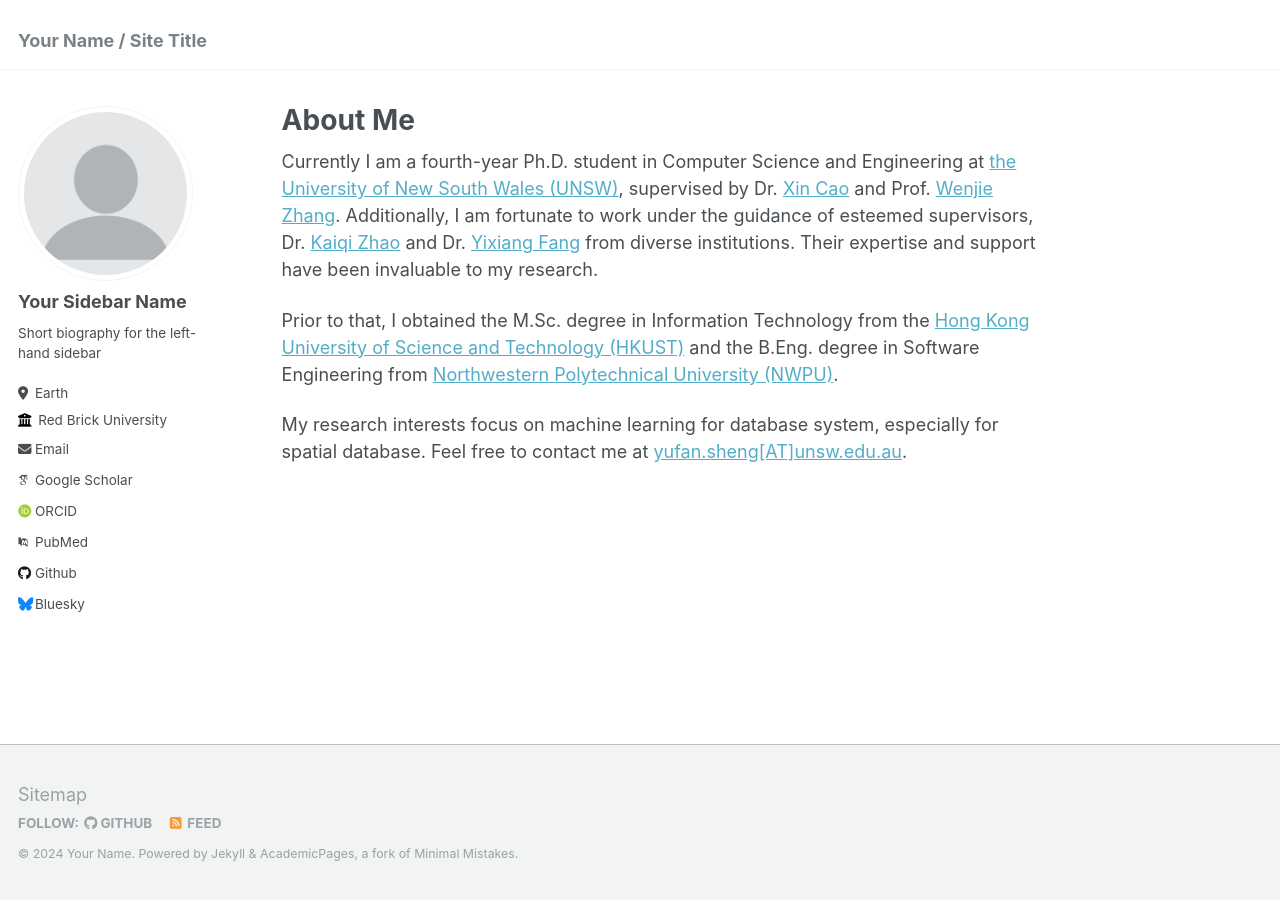
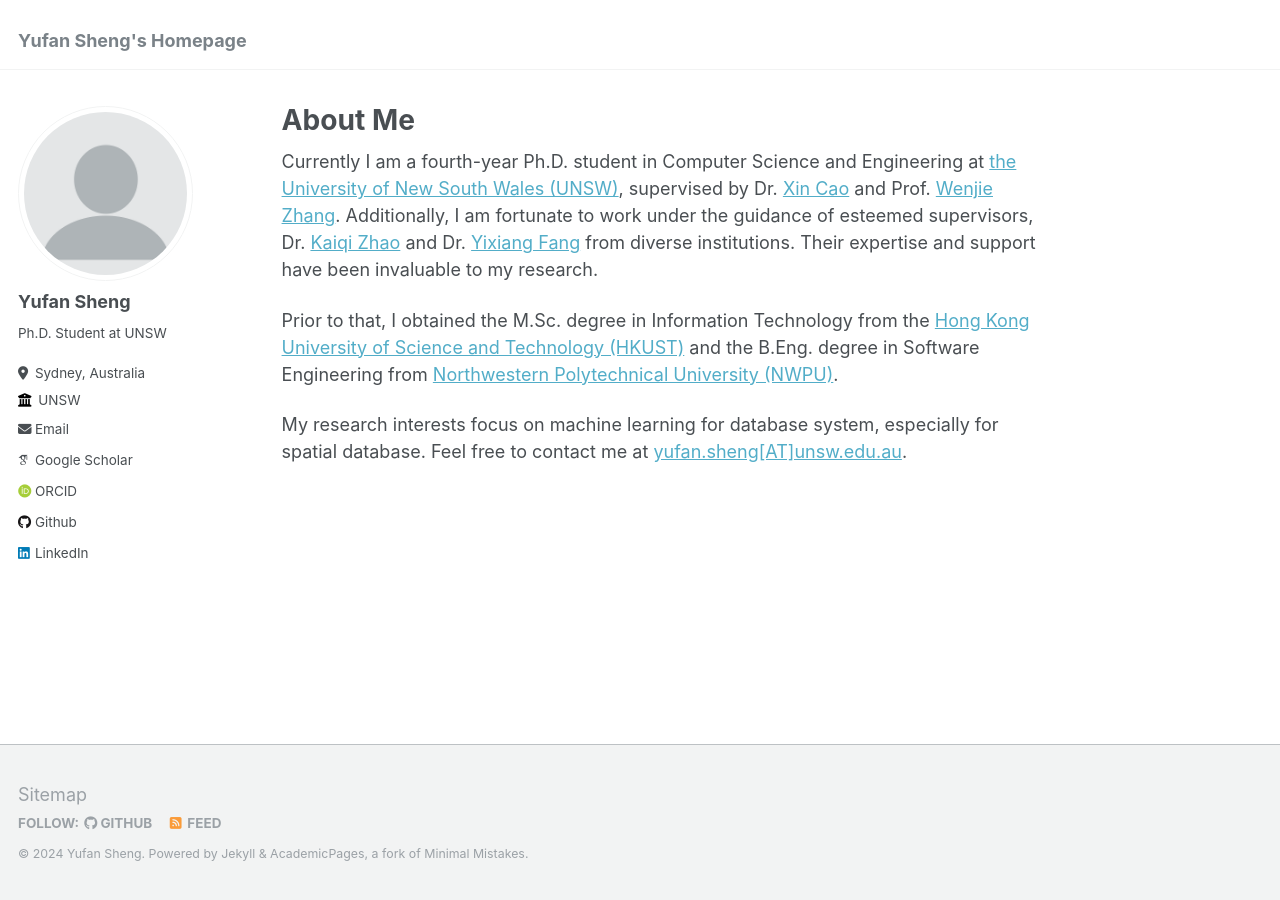
Before and after one commit to shengyufan/shengyufan.github.io, a Jekyll site: the page built from _pages/about.md, in a window 1280 px wide. Built offline with Jekyll 4.4.1, drawn with Linux system fonts in a browser that asks for light colours; some web fonts are replaced.

Commit message:
Update _config.yml

```diff
--- a/_config.yml
+++ b/_config.yml
@@ -8,13 +8,13 @@
 
 # Basic Site Settings
 locale                   : "en-US"
-title                    : "Your Name / Site Title"
+title                    : "Yufan Sheng's Homepage"
 title_separator          : "-"
-name                     : &name "Your Name"
-description              : &description "personal description"
-url                      : https://academicpages.github.io # the base hostname & protocol for your site e.g. "https://mmistakes.github.io"
+name                     : &name "Yufan Sheng"
+description              : &description "Ph.D. Student in Computer Science"
+url                      : https://shengyufan.github.io # the base hostname & protocol for your site e.g. "https://mmistakes.github.io"
 baseurl                  : "" # the subpath of your site, e.g. "/blog"
-repository               : "academicpages/academicpages.github.io"
+repository               : "shengyufan/shengyufan.github.io"
 
 # Site Author - The following control what appear as part of the author content on the side bar.
 #               If a field is blank the icon and link will not appear, otherwise it will be shown.
@@ -22,33 +22,33 @@ repository               : "academicpages/academicpages.github.io"
 author:
   # Biographic information
   avatar           : "profile.png"
-  name             : "Your Sidebar Name"
+  name             : "Yufan Sheng"
   pronouns         : # example: "she/her"
-  bio              : "Short biography for the left-hand sidebar"
-  location         : "Earth"
-  employer         : "Red Brick University"
+  bio              : "Ph.D. Student at UNSW"
+  location         : "Sydney, Australia"
+  employer         : "UNSW"
   uri              : # URL
-  email            : "none@example.org"
+  email            : "yufan.sheng@unsw.edu.au"
 
   # Academic websites
   arxiv            : # URL - Update with the correct link to your profile
-  googlescholar    : "https://scholar.google.com/citations?user=PS_CX0AAAAAJ"
+  googlescholar    : "https://scholar.google.com/citations?user=GXIldCYAAAAJ&hl=en&authuser=1"
   impactstory      : # URL
-  orcid            : "http://orcid.org/yourorcidurl"
+  orcid            : "https://orcid.org/0009-0000-0107-4915"
   semantic         : # URL
-  pubmed           : "https://www.ncbi.nlm.nih.gov/pubmed/?term=john+snow"
+  pubmed           : #"https://www.ncbi.nlm.nih.gov/pubmed/?term=john+snow"
   researchgate     : # URL
 
   # Repositories and software development
   bitbucket        : # Username - Update with your username on the site
   codepen          : # Username
   dribbble         : # Username
-  github           : "academicpages"
+  github           : "shengyufan"
   kaggle           : # Username
   stackoverflow    : # User number or user number and name (i.e., use "1" or "1/jeff-atwood")
 
   # Social media
-  bluesky          : "bsky.app" # Replace this with you Bluesky username
+  # bluesky          : "bsky.app" # Replace this with you Bluesky username
   facebook         : # Username
   flickr           : # Username
   foursquare       : # Username
@@ -57,7 +57,7 @@ author:
   keybase          : # Username
   instagram        : # Username
   lastfm           : # Username
-  linkedin         : # Username
+  linkedin         : "https://www.linkedin.com/in/yufan-sheng-b9316315a/"
   mastodon         : # URL
   medium           : # URL
   pinterest        : # Username
```
